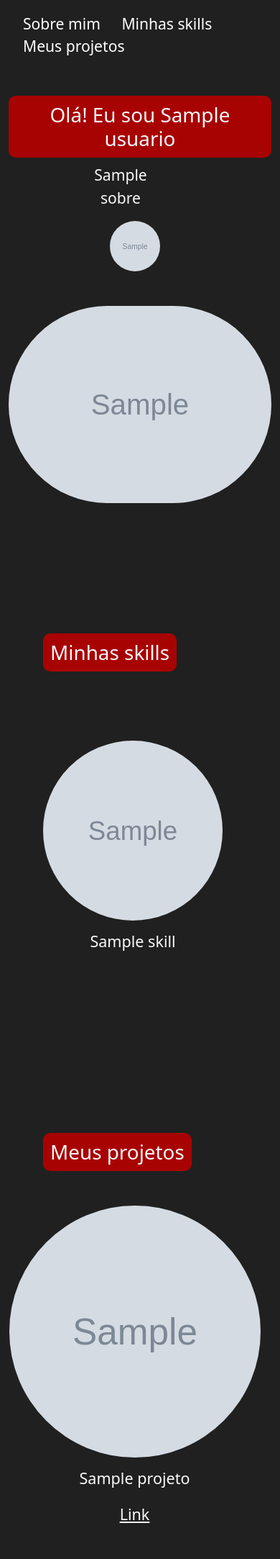
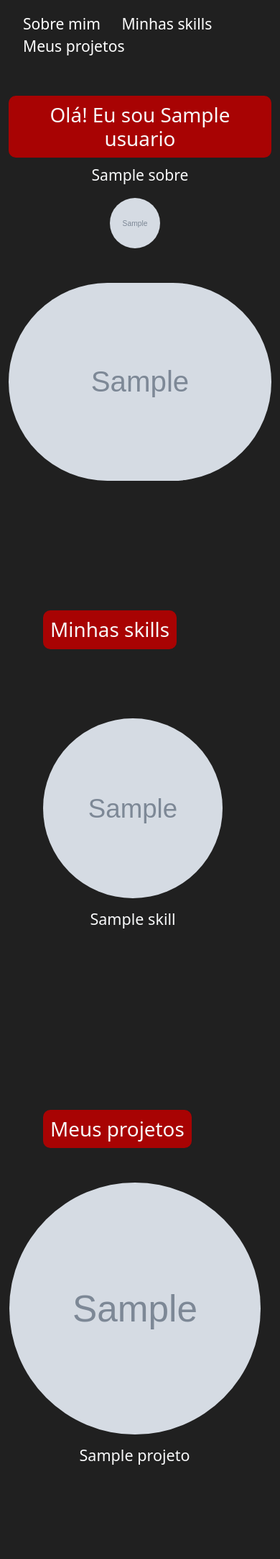
Before and after one commit to Marcus1Vinicius/portif-lio, a Django app: template usuario/templates/index.html in a window 390 px wide. Shown: the whole page at 72% size. After the commit the page ends 2035 px from the top, so only its background shows below. Run offline with Django 3.2, Linux system fonts and the light colour scheme; the template is opened without the code that fills it: most values are stand-ins (such as "Sample title", 1, 10 or a date in 2020); grey boxes marked "Sample" are stand-in pictures.

Commit message:
agora eu tenho que concertar a responsividade dos elementos do header

```diff
--- a/meus_static/css/style.css
+++ b/meus_static/css/style.css
@@ -78,17 +78,13 @@ html{
 }
 
 
-.box-p{
-    width: 60%;
-}
-
 .links{
     margin-top: 2%;
 }
 
 header{
     width: 100%;
-    padding: 10px 4%;
+    padding: 10px 2%;
     position: fixed;
     top: 0;
     left: 0;
--- a/usuario/templates/index.html
+++ b/usuario/templates/index.html
@@ -49,15 +49,13 @@
 
                 <div class="col-md-6 py-5">
                     <nav>
-                        <div class="box_name_social-media d-flex flex-column align-items-center justify-content-center">
+                        <div class="d-flex flex-column align-items-center justify-content-center">
                             <div class="text-center">
                                 <h1 class="text-light nome">Olá! Eu sou {{ usuario.nome }}</h1>
                             </div>
 
-                            <div>
-                                <div class="box-p text-center">
+                            <div class="text-center col-md-6">
                                     <p class="text-light">{{ usuario.sobre }}</p>
-                                </div>
                             </div>
 
                             <div class="text-center">
@@ -120,9 +118,8 @@
                             <ul class="custom-ul justify-content-center align-items-center text-center">
                                 {% for projeto in projetos %}
                                 <li>
-                                    <img class="rounded-circle" src="/media/{{projeto.foto}}" alt="{{projeto.nome}}" width="350" height="350">
+                                    <a href="{{projeto.link}}"><img class="rounded-circle" src="/media/{{projeto.foto}}" alt="{{projeto.nome}}" width="350" height="350"></a>
                                     <h4 class="text-light py-3">{{projeto.nome}}</h4>
-                                    <a class="h4 text-light" href="{{projeto.link}}" target="_blank" class="text-light py-3">Link</a>
                                 </li>
                                 {% empty %}
                                 <li>
```
